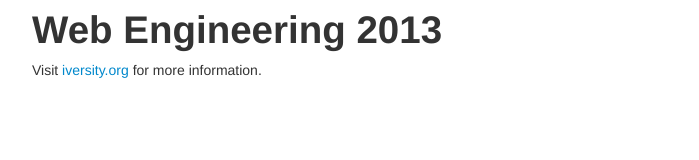
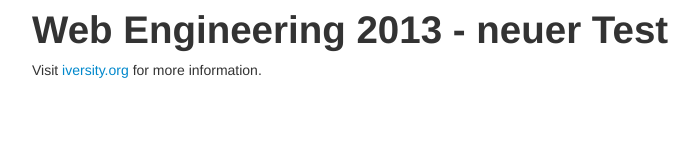
Before and after one commit to boscht/webeng, a plain HTML site: page index.html in a window 1280 px wide. Shown: the whole page, without its empty margins (138-837 px from the left). Drawn offline with nearby package versions, Linux system fonts and the light colour scheme.

Commit message:
Neue Teständerung

```diff
--- a/index.html
+++ b/index.html
@@ -10,7 +10,7 @@
     <script src="http://code.jquery.com/jquery.js"></script>
     <script src="bootstrap/js/bootstrap.min.js"></script>
     <div class="container">
-    	<h1>Web Engineering 2013</h1>
+    	<h1>Web Engineering 2013 - neuer Test</h1>
     	<p>Visit <a href="http://iversity.org">iversity.org</a> for more information.</p>
     </div>
   </body>
```
